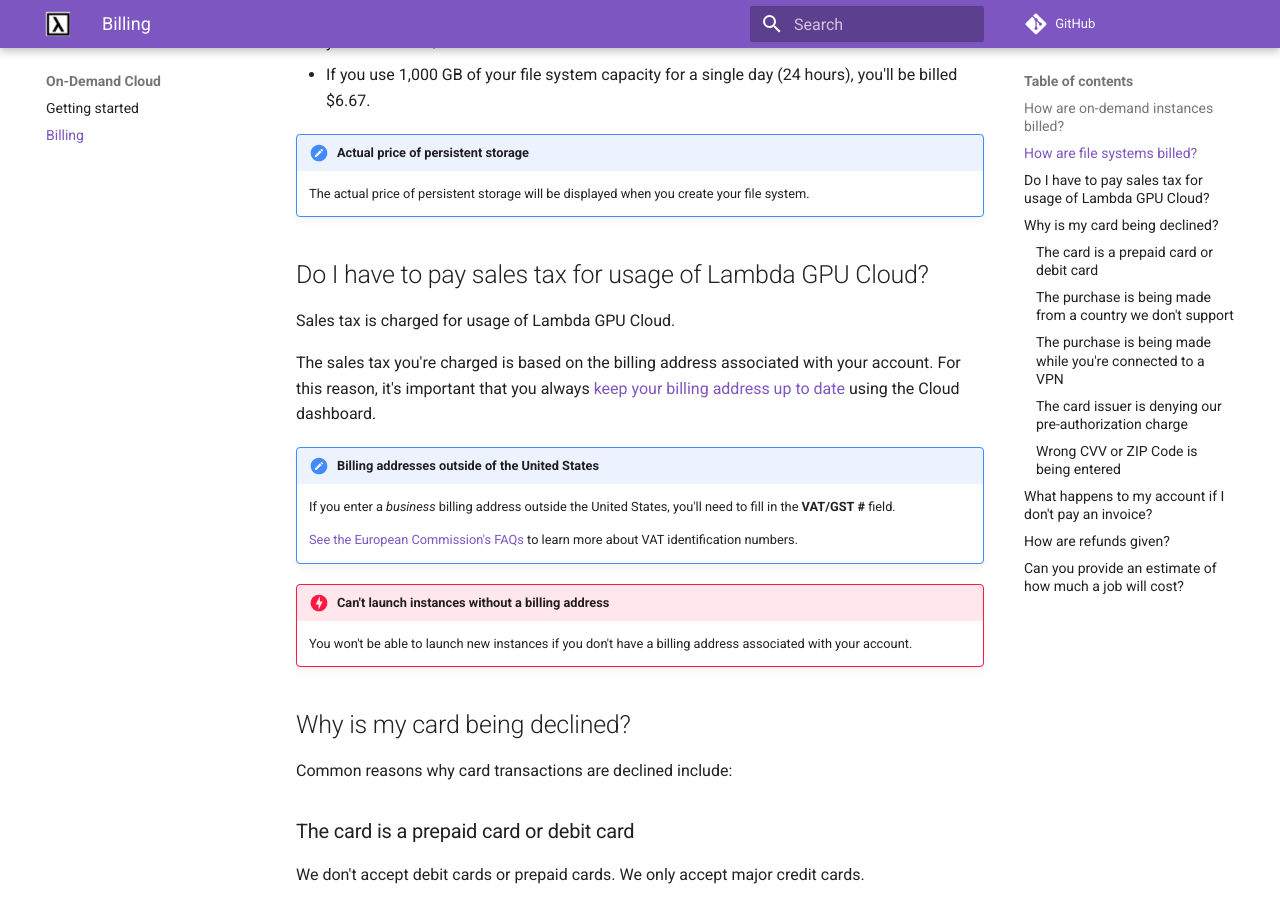
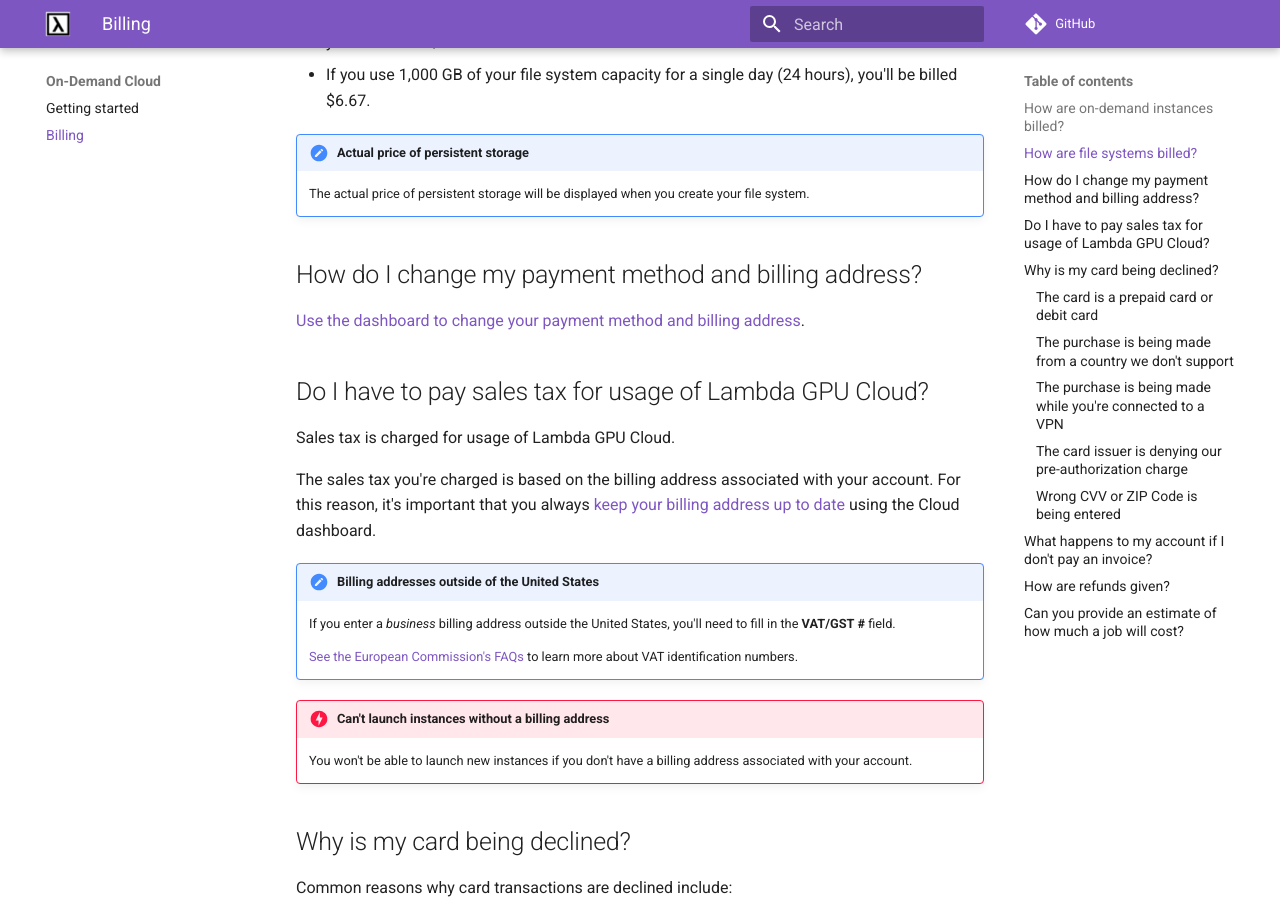
Before and after one commit to cbrownstein-lambda/lambda-docs-mkdocs, an MkDocs documentation site: the page built from docs/on-demand-cloud/billing.md, in a window 1280 px wide and 900 px high, scrolled down 1268 px. Built offline with MkDocs 1.6.1 and Material for MkDocs 9.7.7, drawn with Linux system fonts in a browser that asks for light colours; comment, search, counter and statistics services are not loaded.

Commit message:
Add FAQ: "How do I change my payment method and billing address?"

```diff
--- a/docs/on-demand-cloud/billing.md
+++ b/docs/on-demand-cloud/billing.md
@@ -68,6 +68,10 @@
 
     The actual price of persistent storage will be displayed when you create
     your file system.
+
+## How do I change my payment method and billing address?
+
+[Use the dashboard to change your payment method and billing address](https://cloud.lambdalabs.com/settings/billing).
 
 ## Do I have to pay sales tax for usage of Lambda GPU Cloud?
 
```
